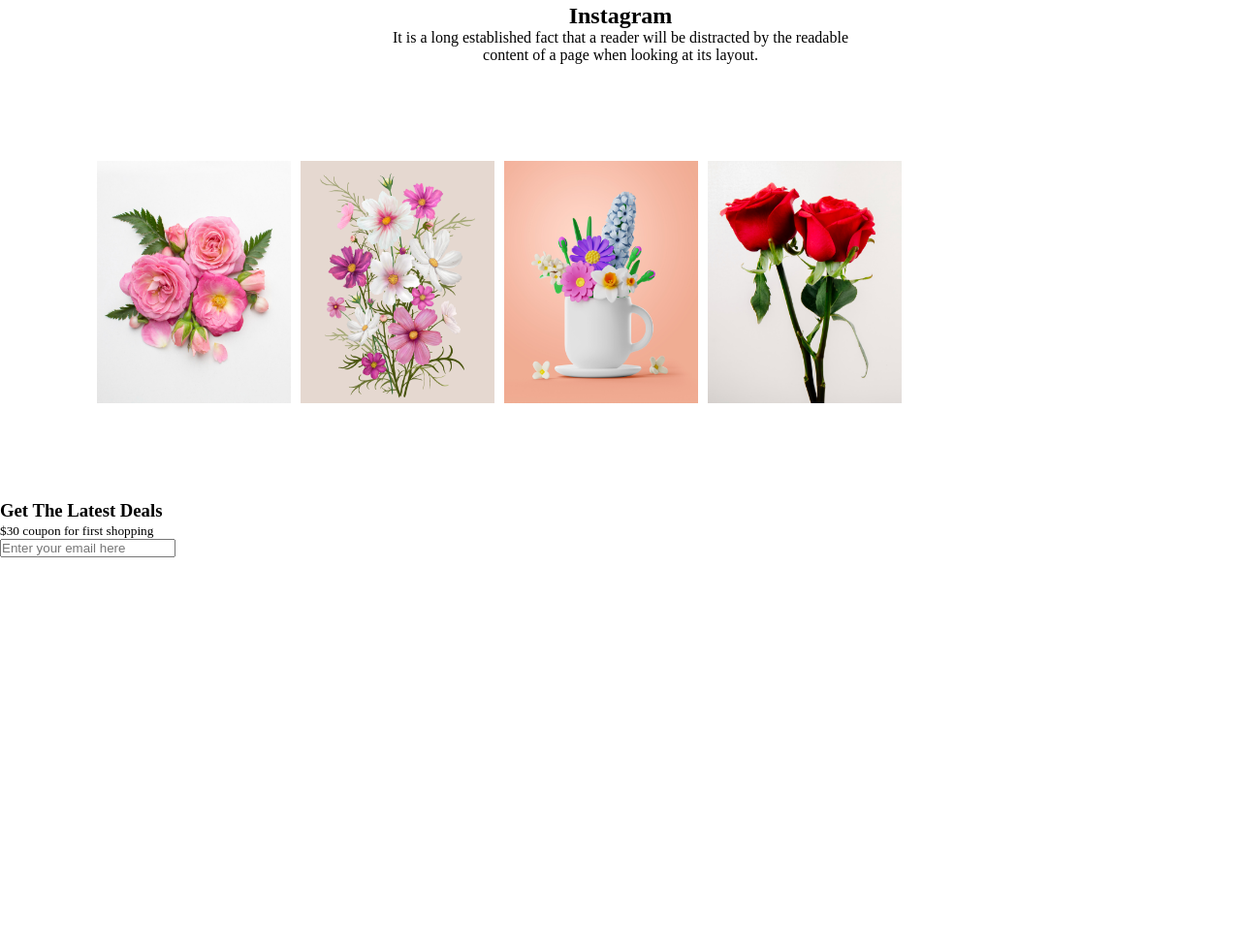
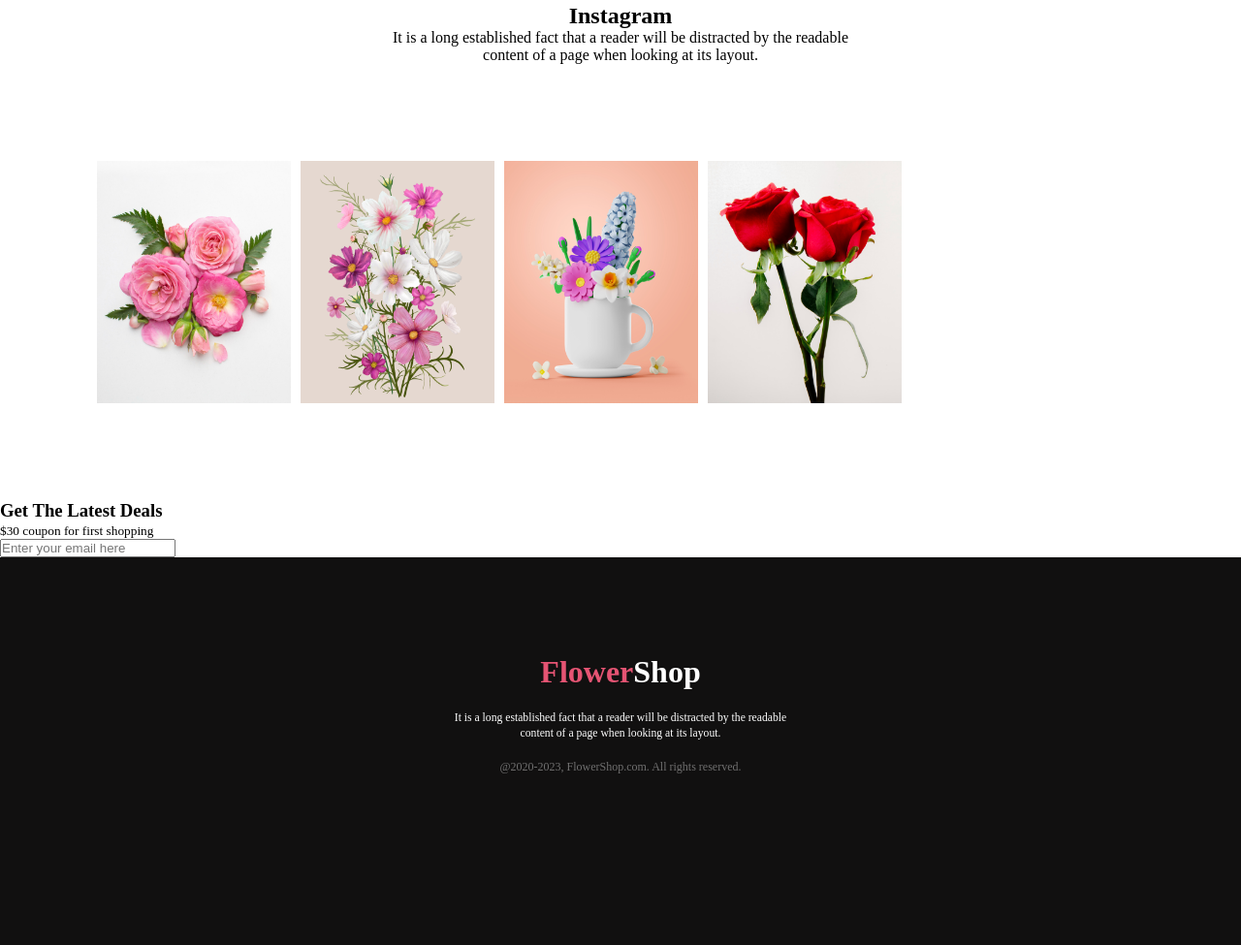
Before and after one commit to fariha0/flower-shop-assignment, a plain HTML site: page index.html in a window 1280 px wide. Shown: the part 1421-2396 px from the top of the page at 97% size. Before the commit the page ends 1996 px from the top, so only its background shows below. Drawn offline with Linux system fonts and the light colour scheme.

Commit message:
added footer

```diff
--- a/index.html
+++ b/index.html
@@ -52,7 +52,8 @@
 
     </section>
 
-        <section >
+
+            <div class="latest-deal">
             <div class="info">
                 <h3>Get The Latest Deals</h3>
                 <p><small>$30 coupon for first shopping</small></p>
@@ -63,13 +64,21 @@
                     <input id="email" type="email" placeholder="Enter your email here">
                 </label>
                 </form>
-
+            </div>
             </div>
 
 
 
-        </section>
+
     </main>
-    <footer></footer>
+    <footer>
+<div class="footer">
+    <h1 ><span class="flower">Flower</span>Shop</h1>
+    <p class="footer-text"><small>It is a long established fact that a reader will be distracted by the readable<br> content of a page when looking at its layout.<small>
+</p>
+<p class="footer-symbol">@2020-2023, FlowerShop.com. All rights reserved. </p>
+</div>
+
+    </footer>
 </body>
 </html>
--- a/styles.css
+++ b/styles.css
@@ -56,3 +56,32 @@ align-items: center;margin:30px 100px 100px 100px;
 /* .info{ */
     width: 1440px;
 height: 449px;
+
+.latest-deal{
+    background-image: url("./Rectangle\ 9.png");
+}
+
+.flower{
+    color: #E55473;
+}
+
+.footer{
+    background: #111010;
+    color: white;
+    text-align: center;
+    height: 200px;
+    padding: 100px;
+
+
+
+}
+
+.footer-text{
+    font-size: 14px;
+    margin-top: 20px;
+
+}
+
+.footer-symbol{color: #FFFFFF66;
+    font-size: 12px;
+    margin-top: 20px;}
```
Also changed, not shown: Rectangle 9.png (added).
